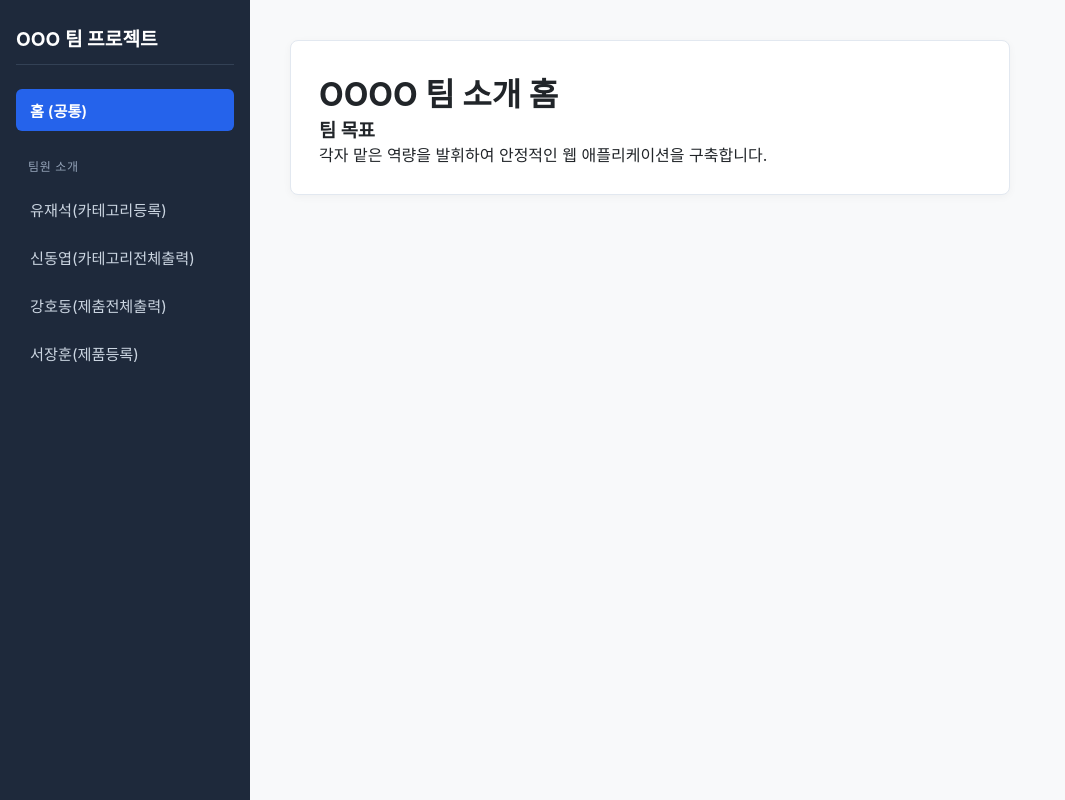
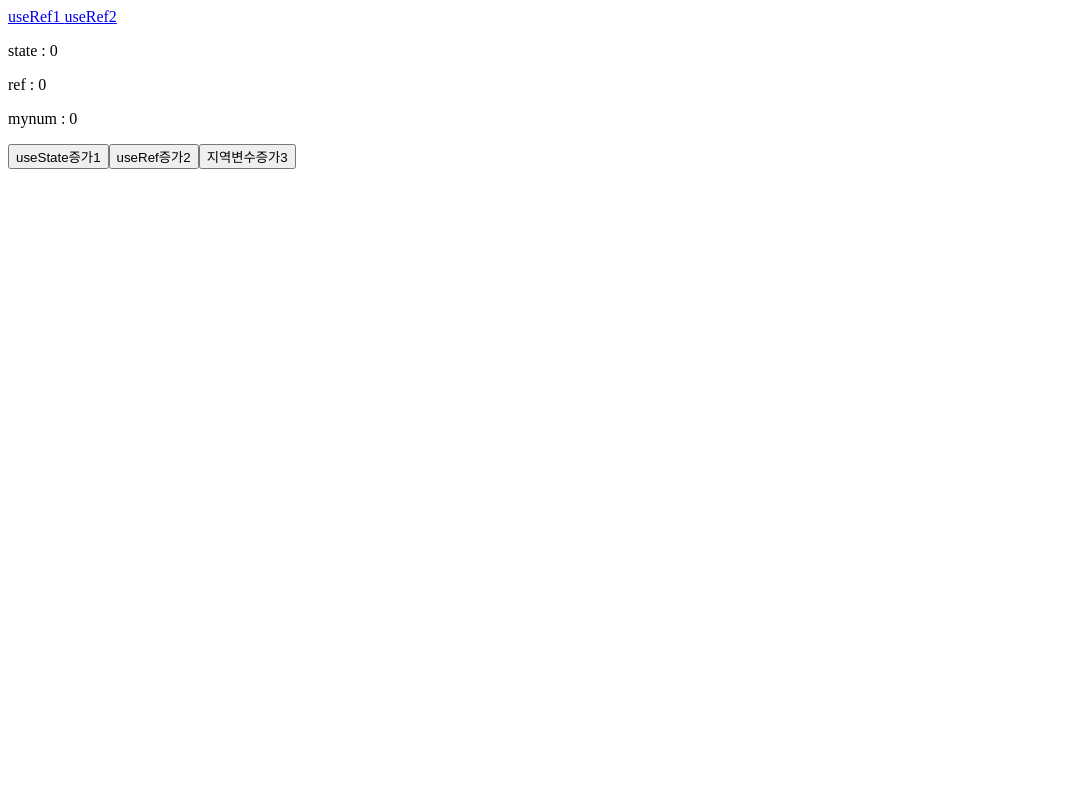
Before and after one commit to itdanja2025/2026B_react, a React (Vite) app: page / in a window 1280 px wide. Shown: the whole page, without its empty margins (0-1065 px from the left). Built offline with nearby package versions, Linux system fonts and the light colour scheme.

Commit message:
day53 1h

```diff
--- /dev/null
+++ b/src/example/day06/App.jsx
@@ -0,0 +1,14 @@
+import { Route, Routes } from "react-router-dom";
+import TopNavi from "./TopNavi";
+import UseRefExam1 from "./UseRefExam1";
+
+export default function App( props ){
+    return (<>
+        <TopNavi> </TopNavi>
+        <Routes>
+            <Route path="/" element={ <UseRefExam1 /> } />
+            <Route path="/use-ref1" element={ <UseRefExam1 /> } />
+            {/* <Route path="/use-ref2" element={ <UseRefExam2/> } /> */}
+        </Routes>
+    </>)
+}
--- /dev/null
+++ b/src/example/day06/TopNavi.jsx
@@ -0,0 +1,10 @@
+import { NavLink } from "react-router-dom";
+
+export default function TopNavi( props ){
+    return (
+        <div>
+            <NavLink to="/use-ref1"> useRef1 </NavLink>
+            <NavLink to="/use-ref1"> useRef2 </NavLink>
+        </div>
+    )
+}
--- /dev/null
+++ b/src/example/day06/UseRefExam1.jsx
@@ -0,0 +1,33 @@
+import { useRef, useState } from "react";
+
+export default function UseRefExam1( props ){
+    // 훅: 리액트에서 만든 다양한 함수들, 컴포넌트와 연관 기능
+    // useState, useEffect, useRef 등등
+    const [ stateNum , setStateNum ] = useState(0); // state변수
+    const refNum = useRef(0); // ref변수
+    let myNum = 0; // 지역변수
+    // 렌더링: 함수 재호출
+    const plusState = ( ) => {
+        setStateNum( stateNum +1 );
+        console.log( stateNum )
+    }
+    const plusRef = ( )=>{
+        refNum.current = refNum.current+1
+        console.log( refNum.current )
+    }
+    const plusMyNum = ( )=>{
+        ++myNum
+        console.log( myNum )
+    }
+
+    //
+    return (<>
+        <p> state : { stateNum } </p>
+        <p> ref : { refNum.current } </p>
+        <p> mynum : { myNum } </p>
+        <button onClick={ plusState }> useState증가1 </button>
+        <button onClick={ plusRef }> useRef증가2 </button>
+        <button onClick={ plusMyNum }> 지역변수증가3 </button>
+    </>)
+
+}
--- a/src/main.jsx
+++ b/src/main.jsx
@@ -59,12 +59,12 @@ import { BrowserRouter } from "react-router-dom"; // 1. 라우터 라이브러
 //     </BrowserRouter>
 // )
 
-import App from "./example/practice3/App";
-create.render(
-    <BrowserRouter>
-        <App />
-    </BrowserRouter>
-)
+// import App from "./example/practice3/App";
+// create.render(
+//     <BrowserRouter>
+//         <App />
+//     </BrowserRouter>
+// )
 
 // [day05]
 // import App from "./example/day05/App";
@@ -74,3 +74,11 @@ create.render(
 //         <App />
 //     </BrowserRouter>
 // )
+
+// day06
+import App from "./example/day06/App";
+create.render(
+    <BrowserRouter> { /* 최초 렌더링 컴포넌트 감싼다.*/ }
+        <App />
+    </BrowserRouter>
+)
```
